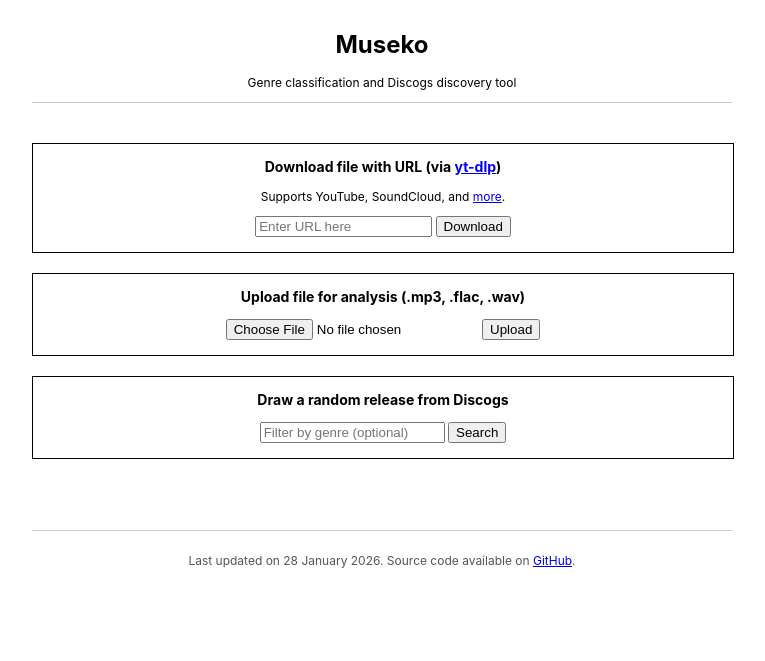
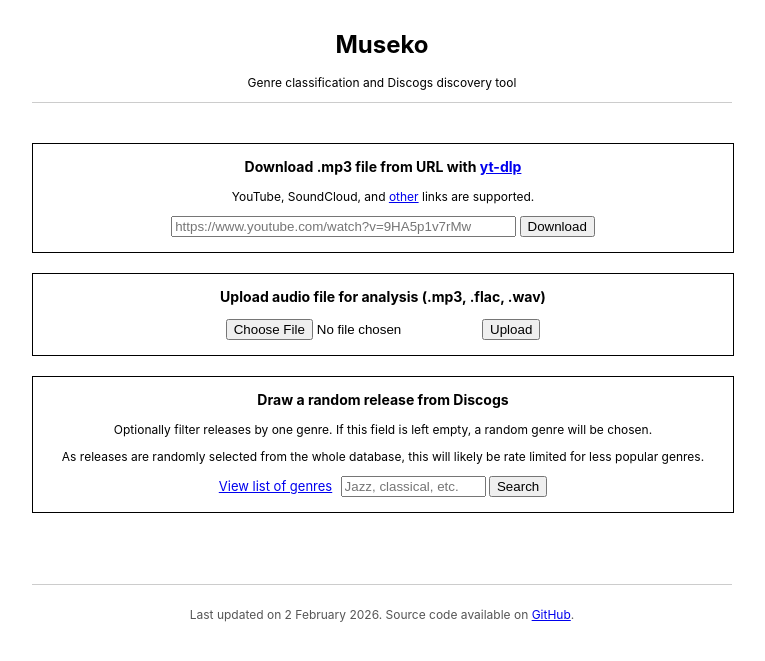
Before and after one commit to bmai1/museko, a Flask app: page / in a window 1280 px wide. Shown: the top 661 px of the page, without its empty margins (258-1023 px from the left). Run offline with Flask 3, Linux system fonts and the light colour scheme.

Commit message:
Clarification text added

```diff
--- a/apps/web/templates/index.html
+++ b/apps/web/templates/index.html
@@ -18,10 +18,10 @@
         </div>
         <div id="download">
             <div id="download-container">
-                <h3>Download file with URL (via <a href="https://github.com/yt-dlp/yt-dlp" target="_blank">yt-dlp</a>)</h3>
-                <p>Supports YouTube, SoundCloud, and <a href="https://github.com/yt-dlp/yt-dlp/blob/master/supportedsites.md" target="_blank">more</a>.</p>
+                <h3>Download .mp3 file from URL with <a href="https://github.com/yt-dlp/yt-dlp" target="_blank">yt-dlp</a></h3>
+                <p>YouTube, SoundCloud, and <a href="https://github.com/yt-dlp/yt-dlp/blob/master/supportedsites.md" target="_blank">other</a> links are supported.</p>
                 <form id="mp3-download" method="post" action="/download">
-                    <input type="text" name="url" id="urlInput" placeholder="Enter URL here" size="19">
+                    <input type="text" name="url" id="urlInput" placeholder="https://www.youtube.com/watch?v=9HA5p1v7rMw" size="40">
                     <input id="download-button" type="submit" value="Download">
                     <br>
                     <span id="download-status"></span>
@@ -31,7 +31,7 @@
 
         <div id="upload">
             <div id="upload-container">
-                <h3>Upload file for analysis (.mp3, .flac, .wav)</h3>
+                <h3>Upload audio file for analysis (.mp3, .flac, .wav)</h3>
                 <form id="mp3-upload" method="post" action="/upload" enctype="multipart/form-data">
                     <input type="file" name="file" id="file-input">
                     <input id="upload-button" type="submit" value="Upload">
@@ -42,15 +42,18 @@
 
         <div id="discogs-roll">
             <h3>Draw a random release from Discogs</h3>
+            <p>Optionally filter releases by one genre. If this field is left empty, a random genre will be chosen.</p>
+            <p>As releases are randomly selected from the whole database, this will likely be rate limited for less popular genres.</p>
             <form method="post" action="/roll">
+                <a style="margin-right: 5px; font-size: 13px;" target="_blank" href="https://support.discogs.com/hc/en-us/articles/360005055213-Database-Guidelines-9-Genres-Styles">View list of genres</a>
                 <input
                     type="text"
                     name="query"
                     id="discogs-roll-genre"
                     value="{{ query }}"
-                placeholder="Filter by genre (optional)"
+                    placeholder="Jazz, classical, etc."
                     autocomplete="off"
-                size="20"
+                    size="15"
                 >
                 <input id="submit-button" type="submit" value="Search">
             </form>
@@ -103,7 +106,7 @@
                 </div>
             </div>
             <div id="footer">
-                <p>Last updated on 28 January 2026. Source code available on <a href="https://github.com/bmai1/museko/tree/main/apps/web" target="_blank">GitHub</a>.</p>
+                <p>Last updated on 2 February 2026. Source code available on <a href="https://github.com/bmai1/museko/tree/main/apps/web" target="_blank">GitHub</a>.</p>
             </div>
         </div>
     </div>
```
Lines whose indentation alone changed are shown as unchanged.
